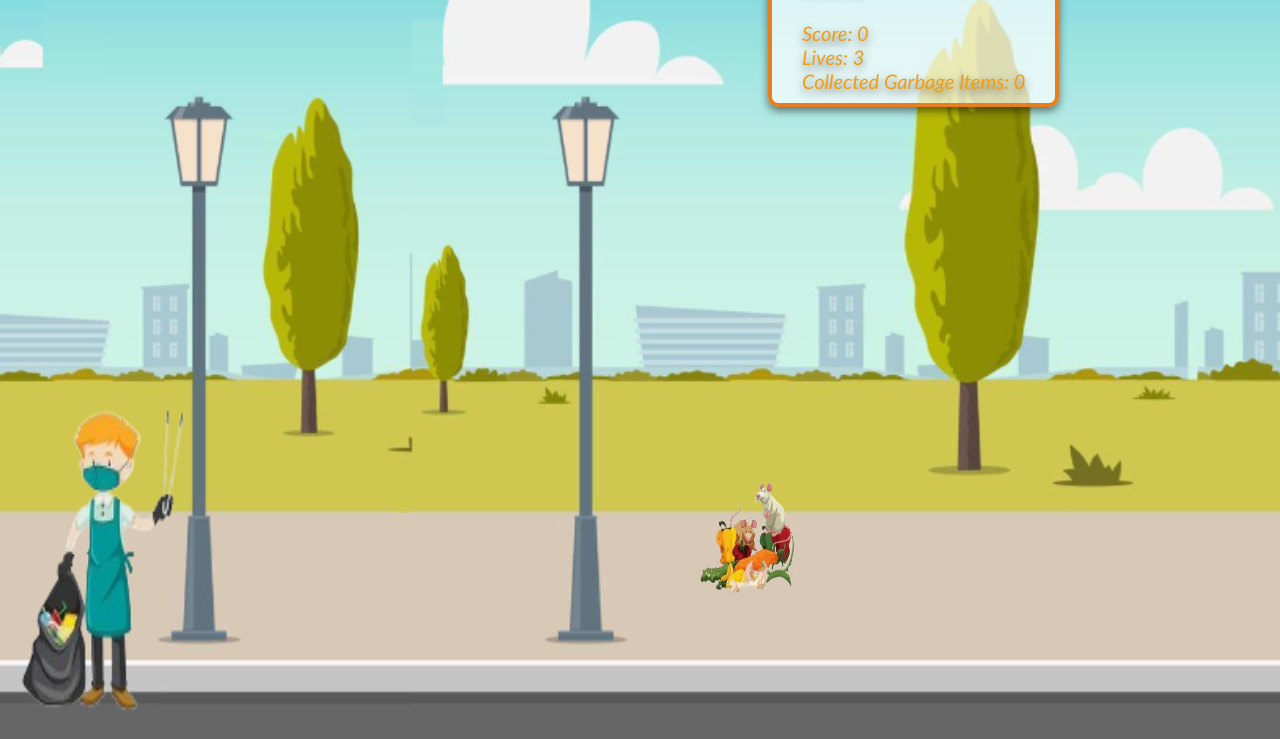
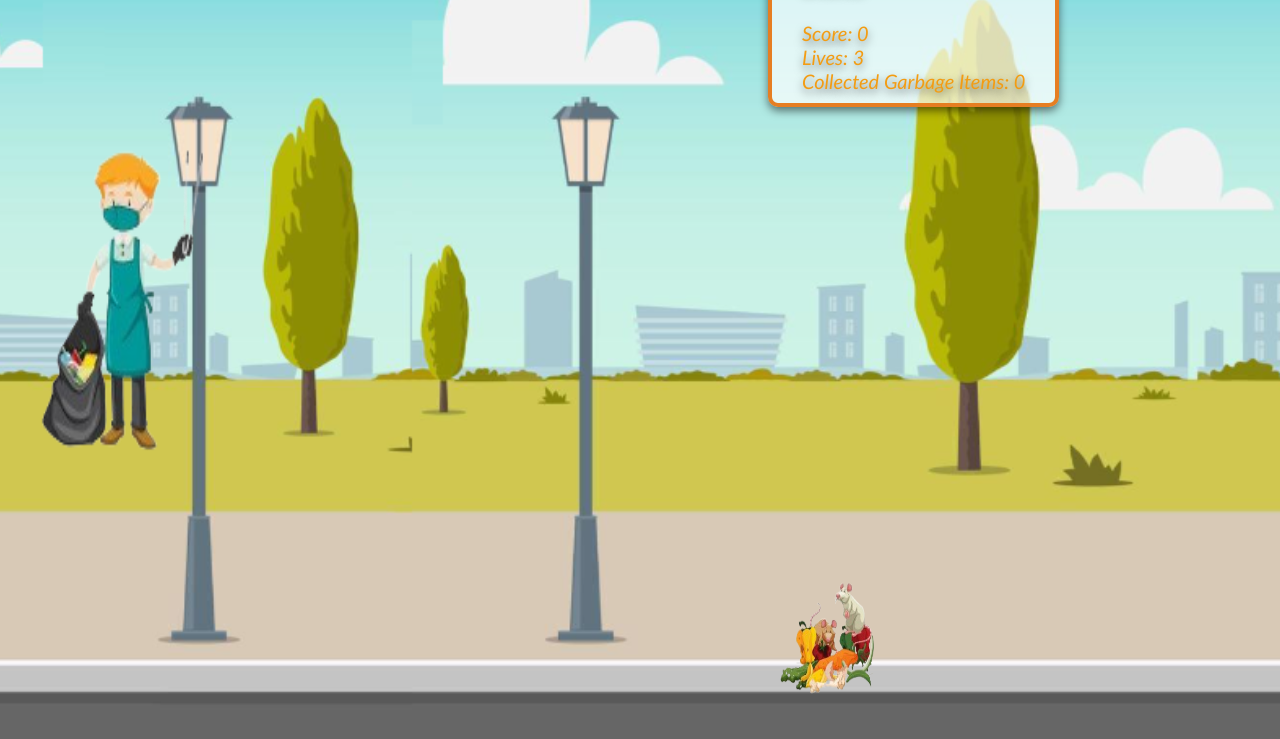
Before and after one commit to danadi87/budget-city-game, a plain HTML site: page index.html in a window 1280 px wide. Both pictures are taken after a click on the button "Start Game". Shown: the part 61-800 px from the top of the page. Drawn offline with Linux system fonts and the light colour scheme.

Commit message:
added movement to my player

```diff
--- a/js/game.js
+++ b/js/game.js
@@ -66,6 +66,10 @@ class Game {
       //check for collisions between the player and the obstacle and update the collected items
       const didCollide = this.player.didCollide(currentObstacle);
       if (didCollide) {
+        //remove the obstacle
+        this.obstacles.splice(i, 1);
+        currentObstacle.element.remove;
+        //update the count on the garbage items collected
         this.collectedGarbageItems++;
         this.collectedGarbageItems.innerText = this.collectedGarbageItems;
       }
--- a/js/obstacle.js
+++ b/js/obstacle.js
@@ -2,12 +2,12 @@ class Obstacle {
   constructor() {
     this.gameScreen = document.querySelector("#game-screen");
     //the position is Y because the obstacles will move horizontally and not vertically
-    this.positionY = [150, 360, 540, 1000, 1300, 970, 800, 280];
+    this.positionY = [150, 100, 40, 10, 28, 37, 99, 32];
     this.randomIndex = Math.floor(Math.random() * this.positionY.length);
-    this.top = this.positionY[this.randomIndex];
+    this.bottom = this.positionY[this.randomIndex];
     this.height = 120;
     this.width = 100;
-    this.left = 1200; //start on the right side of the screen
+    this.left = window.innerWidth; //start on the right side of the screen
 
     //create an array of obstacles
     const obstacleImages = [
@@ -41,18 +41,29 @@ class Obstacle {
     this.element.style.height = `${this.height}px`;
     this.element.style.width = `${this.width}px`;
     this.element.style.left = `${this.left}px`;
-    this.element.style.top = `${this.top}px`;
+    this.element.style.bottom = `${this.bottom}px`;
 
     //append the obstacle image to the game screen
     this.gameScreen.appendChild(this.element);
   }
   move() {
+    //moving the obstacle to the left 3 pixels
     this.left -= 3;
+
+    //check if the obstacle has gone out of bounds and resets it to the right side
+    if (this.left < -this.width) {
+      this.left = window.innerWidth;
+
+      //reset the bottom position randomly
+      this.randomIndex = Math.floor(Math.random() * this.positionY.length);
+      this.bottom = this.positionY[this.randomIndex];
+    }
+
     this.updatePosition();
   }
   //the method to visually see where the player moves
   updatePosition() {
-    this.element.style.top = `${this.top}px`;
+    this.element.style.bottom = `${this.bottom}px`;
     this.element.style.left = `${this.left}px`;
   }
 }
--- a/js/player.js
+++ b/js/player.js
@@ -19,19 +19,19 @@ class Player {
     this.gameScreen.appendChild(this.element);
   }
   move() {
-    this.left += this.directionY;
-    this.bottom += this.directionX;
-    if (this.left < 10) {
-      this.left = 10;
+    this.left += this.directionX;
+    this.bottom += this.directionY;
+    if (this.left < 20) {
+      this.left = 20;
     }
-    if (this.left + this.width > 200) {
-      this.left = 200 - this.width;
+    if (this.left + this.width > window.innerWidth) {
+      this.left = window.innerWidth - this.width;
     }
     if (this.bottom < 10) {
-      this.bottom = 0;
+      this.bottom = 10;
     }
-    if (this.bottom + this.height > 340) {
-      this.bottom = 340 - this.height;
+    if (this.bottom + this.height > window.innerHeight) {
+      this.bottom = window.innerHeight - this.height;
     }
 
     this.updatePosition();
@@ -42,7 +42,7 @@ class Player {
   }
   didCollide(obstacle) {
     const playerRect = this.element.getBoundingClientRect();
-    const obstacleRect = this.element.getBoundingClientRect();
+    const obstacleRect = obstacle.element.getBoundingClientRect();
 
     if (
       playerRect.left < obstacleRect.right &&
--- a/js/script.js
+++ b/js/script.js
@@ -18,10 +18,10 @@ window.onload = function () {
       ourGame.player.directionX = -2;
     }
     if (event.code === "ArrowUp") {
-      ourGame.player.directionY = -2;
+      ourGame.player.directionY = 2;
     }
     if (event.code === "ArrowDown") {
-      ourGame.player.directionY = 2;
+      ourGame.player.directionY = -2;
     }
   });
 
--- a/src/styles.css
+++ b/src/styles.css
@@ -89,6 +89,7 @@ p {
   background-position: center;
   height: 100vh;
   width: 100vw;
+  overflow: hidden;
   animation: slide 5s linear infinite;
 }
 @keyframes slide {
```
